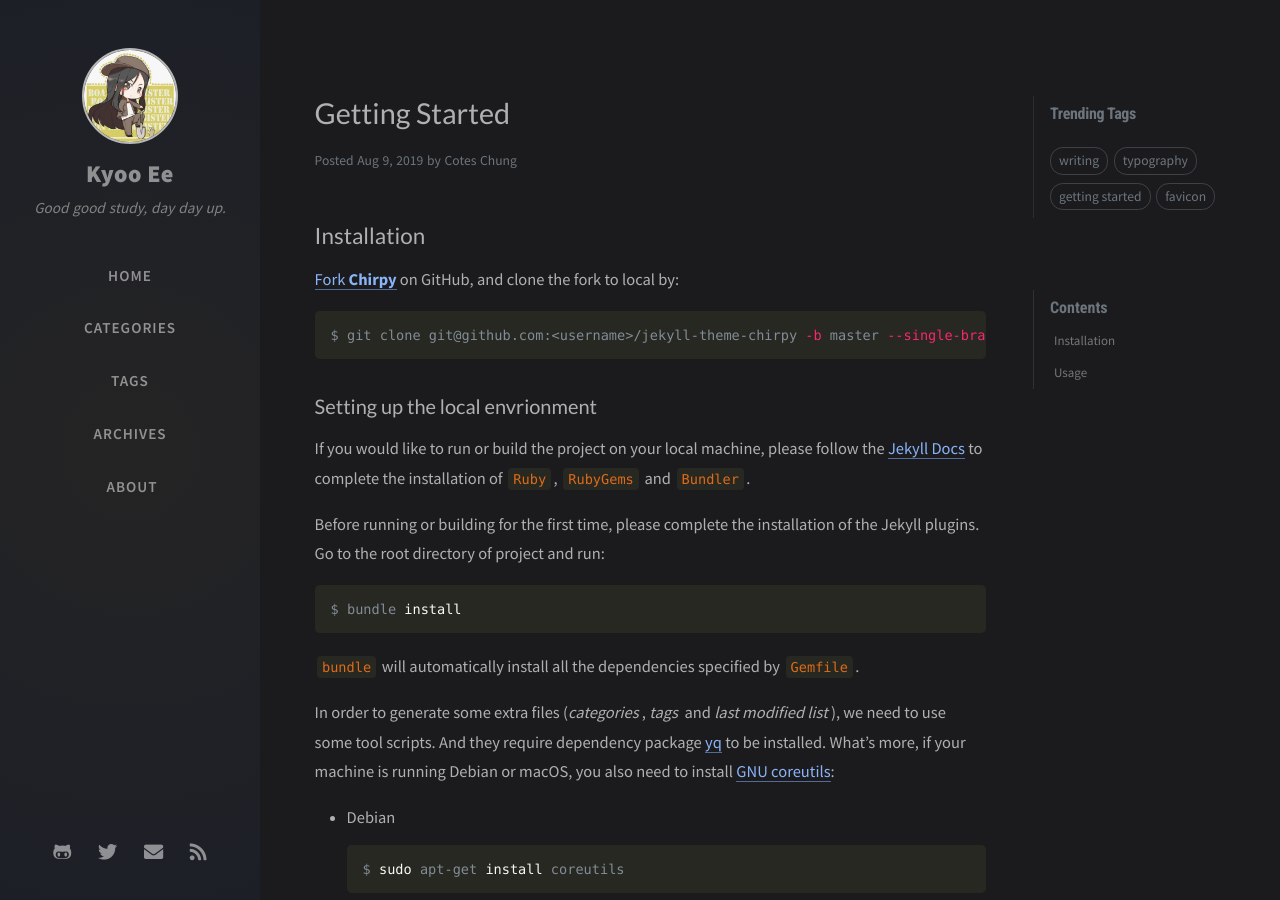
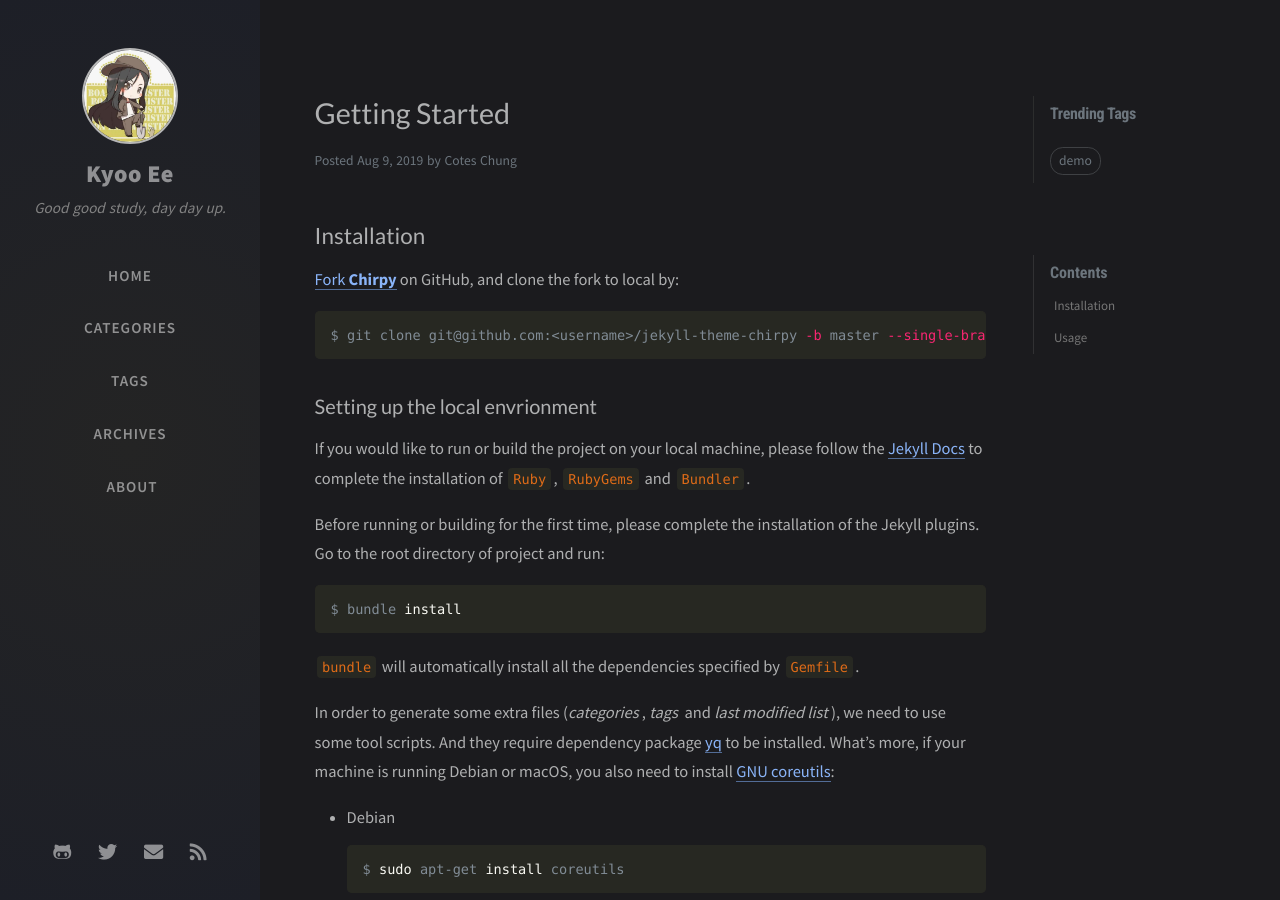
Before and after one commit to kyooee516/kyooee516.github.io, a Jekyll site: the page built from _posts/2019-08-09-getting-started.md, in a window 1280 px wide and 900 px high. Built offline with Jekyll 4.4.1, drawn with Linux system fonts in a browser that asks for light colours; nearby versions of some CDN libraries; comment, search, counter and statistics services are not loaded.

Commit message:
change tags

```diff
--- a/_posts/2019-08-08-text-and-typography.md
+++ b/_posts/2019-08-08-text-and-typography.md
@@ -3,7 +3,7 @@ title: Text and Typography
 author: Cotes Chung
 date: 2019-08-08 11:33:00 +0800
 categories: [Blogging, Demo]
-tags: [typography]
+tags: [demo]
 math: true
 image: /assets/img/sample/devices-mockup.png
 ---
--- a/_posts/2019-08-08-write-a-new-post.md
+++ b/_posts/2019-08-08-write-a-new-post.md
@@ -3,7 +3,7 @@ title: Writing a New Post
 author: Cotes Chung
 date: 2019-08-08 14:10:00 +0800
 categories: [Blogging, Tutorial]
-tags: [writing]
+tags: [demo]
 ---
 
 ## Naming and Path
--- a/_posts/2019-08-09-getting-started.md
+++ b/_posts/2019-08-09-getting-started.md
@@ -3,8 +3,7 @@ title: Getting Started
 author: Cotes Chung
 date: 2019-08-09 20:55:00 +0800
 categories: [Blogging, Tutorial]
-tags: [getting started]
-pin: true
+tags: [demo]
 ---
 
 
--- a/_posts/2019-08-11-customize-the-favicon.md
+++ b/_posts/2019-08-11-customize-the-favicon.md
@@ -3,7 +3,7 @@ title: Customize the Favicon
 author: Cotes Chung
 date: 2019-08-11 00:34:00 +0800
 categories: [Blogging, Tutorial]
-tags: [favicon]
+tags: [demo]
 toc: false
 ---
 
```
